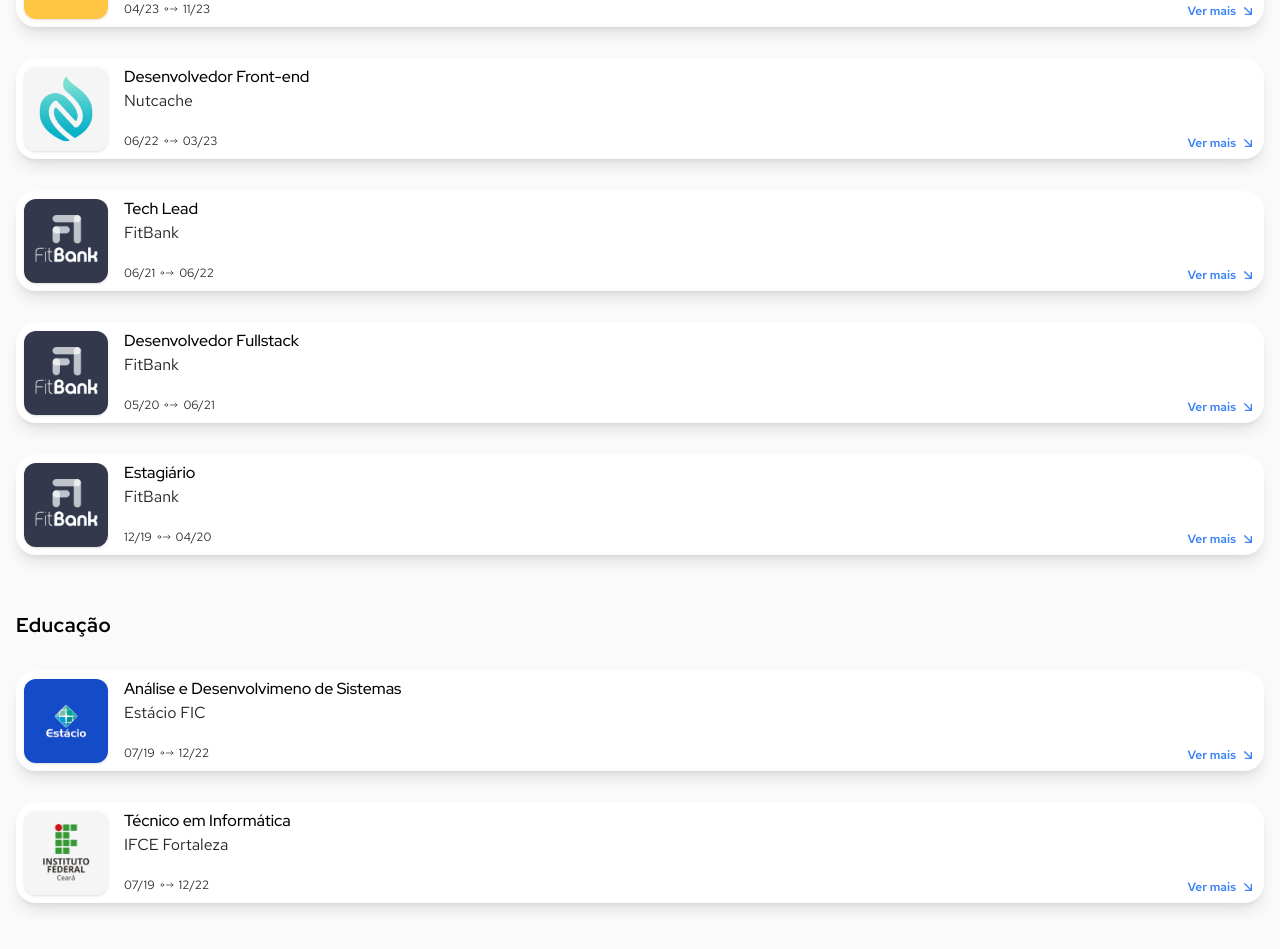
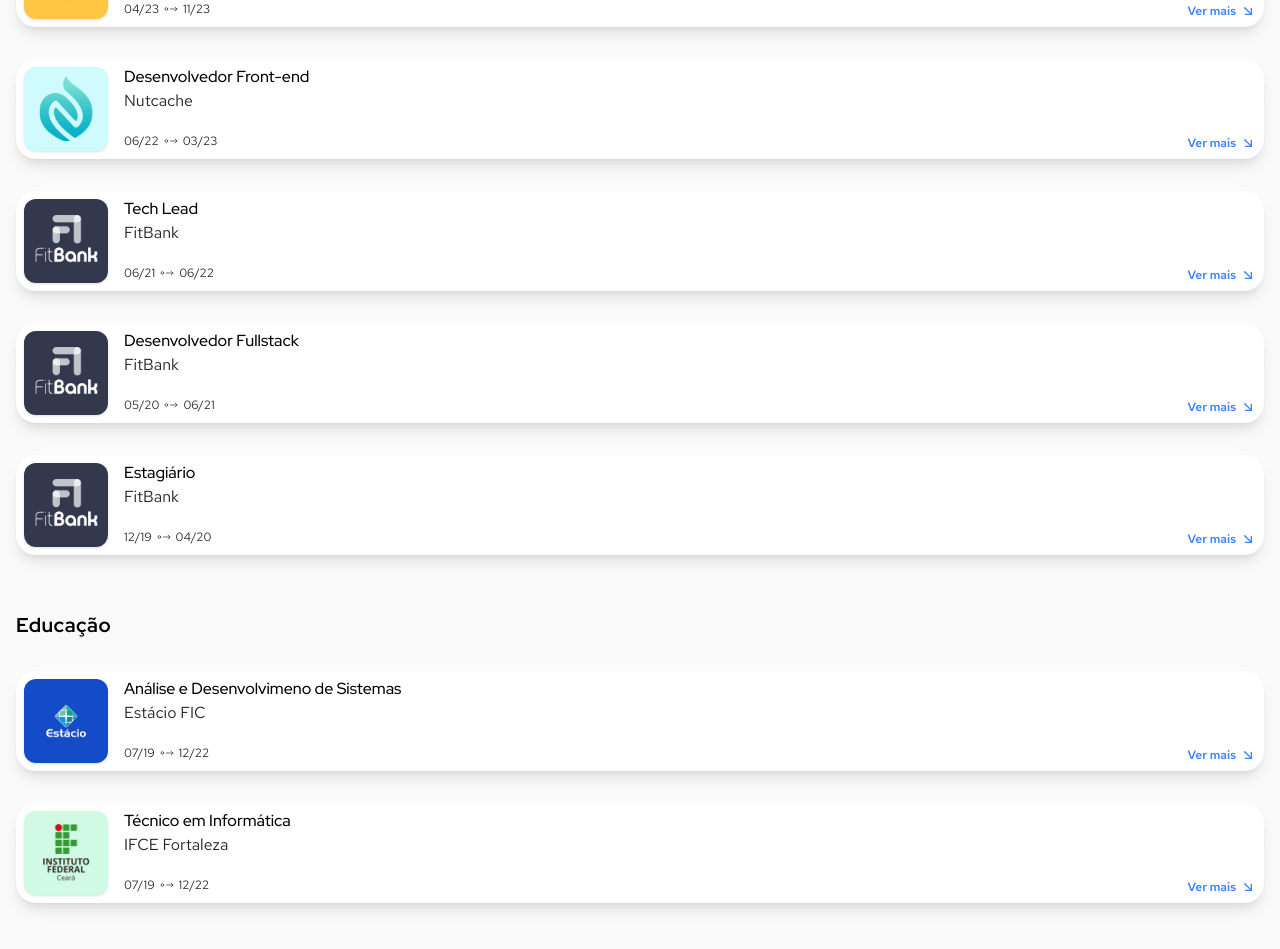
Before and after one commit to ikaro-souza/portfolio, a Next.js app: page / in a window 1280 px wide. Shown: the part 729-1678 px from the top of the page. Built offline with nearby package versions, Linux system fonts and the light colour scheme.

Commit message:
feat: adusts image's background color

```diff
--- a/src/app/page.tsx
+++ b/src/app/page.tsx
@@ -78,8 +78,8 @@ export default function Page() {
                 <SectionTitle>Experiências profissionais</SectionTitle>
                 <SectionCard>
                     <SectionCardImage
+                        alt="Solar Coca-Cola"
                         src="/logos/solar-logo.jpg"
-                        alt="Solar Coca-Cola"
                     />
                     <SectionCardBody>
                         <SectionCardTitle>
@@ -96,8 +96,8 @@ export default function Page() {
                 </SectionCard>
                 <SectionCard>
                     <SectionCardImage
+                        alt="KuantoKusta"
                         src="/logos/kuantokusta-logo.png"
-                        alt="KuantoKusta"
                     />
                     <SectionCardBody>
                         <SectionCardTitle>
@@ -114,8 +114,9 @@ export default function Page() {
                 </SectionCard>
                 <SectionCard>
                     <SectionCardImage
+                        className="bg-cyan-100 dark:bg-cyan-700"
+                        alt="Nutcache"
                         src="/logos/nutcache-logo.png"
-                        alt="Nutcache"
                     />
                     <SectionCardBody>
                         <SectionCardTitle>
@@ -132,8 +133,8 @@ export default function Page() {
                 </SectionCard>
                 <SectionCard>
                     <SectionCardImage
+                        alt="FitBank"
                         src="/logos/fitbank-logo.webp"
-                        alt="FitBank"
                     />
                     <SectionCardBody>
                         <SectionCardTitle>Tech Lead</SectionCardTitle>
@@ -148,8 +149,8 @@ export default function Page() {
                 </SectionCard>
                 <SectionCard>
                     <SectionCardImage
+                        alt="FitBank"
                         src="/logos/fitbank-logo.webp"
-                        alt="FitBank"
                     />
                     <SectionCardBody>
                         <SectionCardTitle>
@@ -166,8 +167,8 @@ export default function Page() {
                 </SectionCard>
                 <SectionCard>
                     <SectionCardImage
+                        alt="FitBank"
                         src="/logos/fitbank-logo.webp"
-                        alt="FitBank"
                     />
                     <SectionCardBody>
                         <SectionCardTitle>Estagiário</SectionCardTitle>
@@ -204,6 +205,7 @@ export default function Page() {
                 <SectionCard>
                     <SectionCardImage
                         alt="IFCE Fortaleza"
+                        className="bg-emerald-100 dark:bg-emerald-700"
                         src="/logos/ifce-logo.png"
                     />
                     <SectionCardBody>
--- a/src/components/section-card.tsx
+++ b/src/components/section-card.tsx
@@ -9,6 +9,7 @@ type SectionCardProps = HTMLProps<HTMLDivElement> & {
 type SectionCardImageProps = {
     src: string | StaticImageData;
     alt: string;
+    className?: string;
 };
 type SectionCardBodyProps = HTMLProps<HTMLDivElement>;
 type SectionCardTitleProps = HTMLProps<HTMLHeadingElement>;
@@ -37,12 +38,19 @@ export function SectionCard({
     );
 }
 
-export function SectionCardImage({ alt, src }: SectionCardImageProps) {
+export function SectionCardImage({
+    alt,
+    src,
+    className,
+}: SectionCardImageProps) {
     return (
         <div className="p-2">
             <Image
                 alt={alt}
-                className="aspect-square rounded-xl bg-neutral-100 object-contain object-center shadow dark:bg-neutral-900"
+                className={twMerge(
+                    "aspect-square rounded-xl bg-neutral-100 object-contain object-center shadow dark:bg-neutral-900",
+                    className,
+                )}
                 height={84}
                 src={src}
                 width={84}
```
